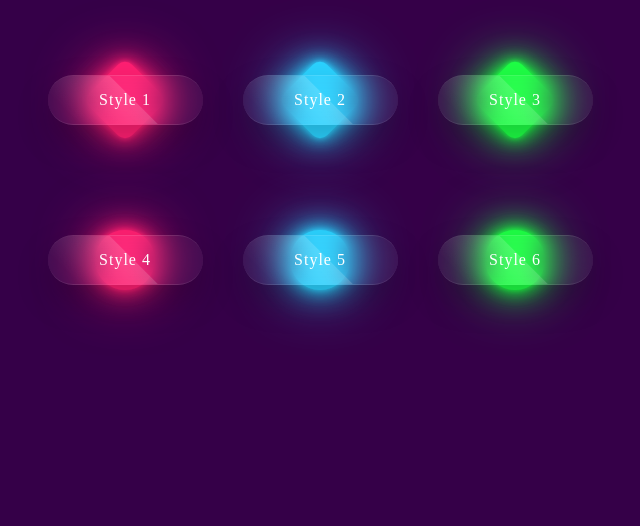
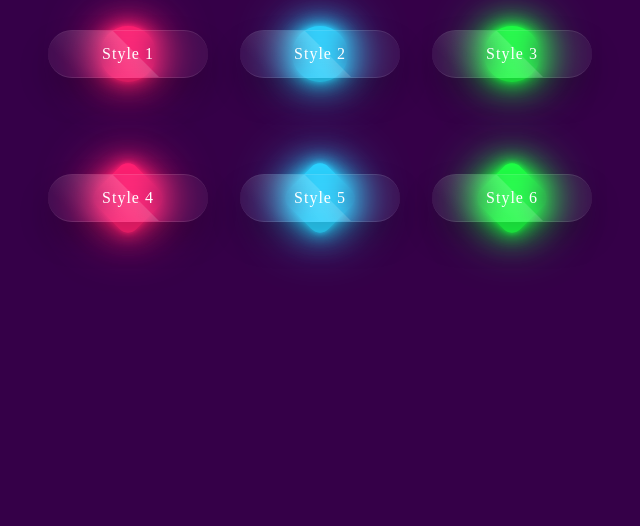
Before and after one commit to rajesh-ranjan-git/glassmorphism-ui, a plain HTML site: page index.html in a window 1280 px wide. Shown: the part 274-800 px from the top of the page, without its empty margins (320-960 px from the left). Drawn offline with Linux system fonts and the light colour scheme; a web font is replaced by a local one.

Commit message:
px to rems

```diff
--- a/css/globalStyles.css
+++ b/css/globalStyles.css
@@ -18,7 +18,7 @@ body {
 }
 
 .container {
-  margin: 35px 0;
+  margin: 2rem 0;
   display: flex;
   flex-wrap: wrap;
   justify-content: space-around;
@@ -26,9 +26,9 @@ body {
 
 .container .btn {
   position: relative;
-  width: 155px;
-  height: 50px;
-  margin: 20px;
+  width: 10rem;
+  height: 3rem;
+  margin: 1rem;
 }
 
 .container .btn a {
@@ -41,22 +41,22 @@ body {
   justify-content: center;
   align-items: center;
   background: rgba(255, 255, 255, 0.05);
-  box-shadow: 0 15px 35px rgba(0, 0, 0, 0.2);
+  box-shadow: 0 1rem 2rem rgba(0, 0, 0, 0.2);
   border-top: 1px solid rgba(255, 255, 255, 0.1);
   border-bottom: 1px solid rgba(255, 255, 255, 0.1);
   color: #fff;
   z-index: 10;
-  border-radius: 30px;
+  border-radius: 2rem;
   font-weight: 400;
   letter-spacing: 1px;
   text-decoration: none;
   overflow: hidden;
   transition: 0.5s;
-  backdrop-filter: blur(15px);
+  backdrop-filter: blur(1rem);
 }
 
 .container .btn a:hover {
-  letter-spacing: 3px;
+  letter-spacing: 0.15rem;
 }
 
 .container .btn a::before {
@@ -80,8 +80,8 @@ body {
   position: absolute;
   top: 50%;
   left: 50%;
-  width: 60px;
-  height: 60px;
+  width: 3.5rem;
+  height: 3.5rem;
   transform: translate(-50%, -50%);
   background: #ff0461;
   border-radius: 50%;
@@ -90,31 +90,31 @@ body {
 }
 
 .container:nth-child(2) .btn::before {
-  border-radius: 10px;
+  border-radius: 0.75rem;
   transform: translate(-50%, -50%) rotate(45deg);
 }
 
 .container .btn:hover::before {
   width: 100%;
   height: 100%;
-  border-radius: 30px;
+  border-radius: 2rem;
   transform: translate(-50%, -50%) rotate(0deg);
 }
 
 .container .btn:nth-child(1)::before {
   background: #ff1f72;
-  box-shadow: 0 0 5px #ff1f72, 0 0 15px #ff1f72, 0 0 30px #ff1f72,
-    0 0 60px #ff1f72;
+  box-shadow: 0 0 0.3rem #ff1f72, 0 0 1rem #ff1f72, 0 0 2rem #ff1f72,
+    0 0 3.5rem #ff1f72;
 }
 
 .container .btn:nth-child(2)::before {
   background: #2bd2ff;
-  box-shadow: 0 0 5px #2bd2ff, 0 0 15px #2bd2ff, 0 0 30px #2bd2ff,
-    0 0 60px #2bd2ff;
+  box-shadow: 0 0 0.3rem #2bd2ff, 0 0 1rem #2bd2ff, 0 0 2rem #2bd2ff,
+    0 0 3.5rem #2bd2ff;
 }
 
 .container .btn:nth-child(3)::before {
   background: #1eff45;
-  box-shadow: 0 0 5px #1eff45, 0 0 15px #1eff45, 0 0 30px #1eff45,
-    0 0 60px #1eff45;
+  box-shadow: 0 0 0.3rem #1eff45, 0 0 1rem #1eff45, 0 0 2rem #1eff45,
+    0 0 3.5rem #1eff45;
 }
--- a/index.html
+++ b/index.html
@@ -3,7 +3,7 @@
   <head>
     <meta charset="UTF-8" />
     <meta name="viewport" content="width=device-width, initial-scale=1.0" />
-    <title>Glassmorphism</title>
+    <title>Glassmorphism Buttons</title>
 
     <!-- CSS -->
     <link rel="stylesheet" href="/css/globalStyles.css" />
@@ -12,7 +12,6 @@
     <script src="/js/globalJs.js" defer></script>
   </head>
   <body>
-    <div class="container"><h1>Glassmorphism UI</h1></div>
     <div class="container">
       <div class="btn"><a href="#">Style 1</a></div>
       <div class="btn"><a href="#">Style 2</a></div>
```
